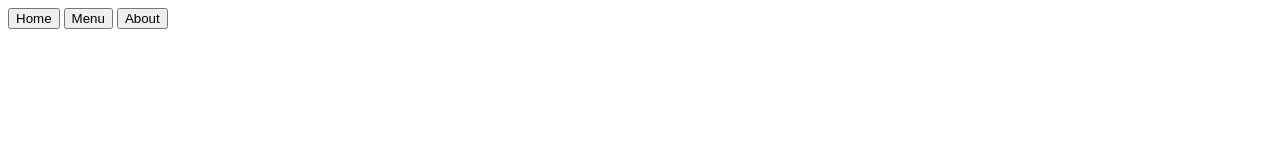
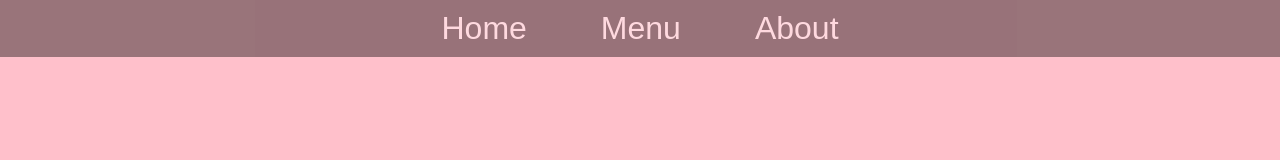
Before and after one commit to kenyounot123/restaurant-page, a website built with webpack: page dist/index.html in a window 1280 px wide. Built offline with Linux system fonts and the light colour scheme.

Commit message:
Update navbar styling

```diff
--- a/src/index.js
+++ b/src/index.js
@@ -1 +1,2 @@
-console.log("My restaurant page")
+// import homeSection from "./home";
+import './style.css'
--- a/src/style.css
+++ b/src/style.css
@@ -0,0 +1,31 @@
+* {
+  box-sizing: border-box;
+  margin: 0;
+  padding: 0;
+}
+body {
+  background-color: pink;
+}
+.nav-container {
+  background-color: black;
+  opacity: 0.4;
+}
+.nav-bar {
+  width: 50%;
+  text-align: center;
+  margin: 0 auto;
+}
+.nav-bar-buttons {
+  font-size: 2rem;
+  color: white;
+  background: none;
+  border: none;
+  padding: 10px;
+  margin: 0;
+}
+.nav-bar-buttons:hover {
+  opacity: 0.2;
+}
+.nav-bar-buttons + .nav-bar-buttons {
+  margin-left: 50px;
+}
```
Also changed, not shown: src/home.js (added, +7 -0 lines), dist/index.html, dist/main.js.
